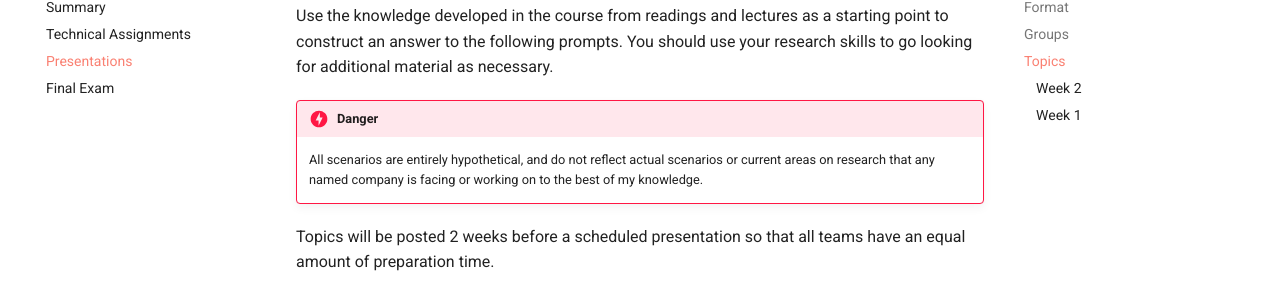
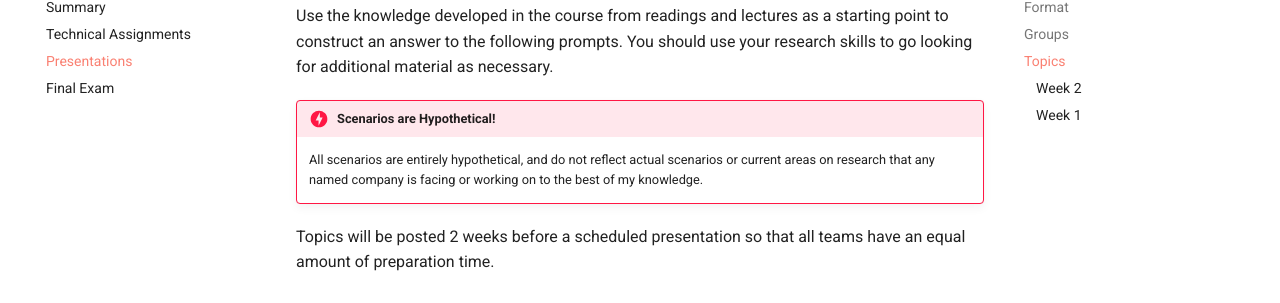
Before and after one commit to tisem-digital-marketing/2022-smwa, an MkDocs documentation site: the page built from docs/assessment/presentations.md, in a window 1280 px wide and 900 px high, scrolled down 946 px. Shown: the part 149-452 px from the top of the window. Built offline with MkDocs 1.6.1 and Material for MkDocs 9.7.7, drawn with Linux system fonts in a browser that asks for light colours.

Commit message:
give danger box a title

```diff
--- a/docs/assessment/presentations.md
+++ b/docs/assessment/presentations.md
@@ -36,7 +36,7 @@ Students are randomly assigned to two groups, one per presentation.
 Use the knowledge developed in the course from readings and lectures as a starting point to construct an answer to the following prompts.
 You should use your research skills to go looking for additional material as necessary.
 
-!!! danger
+!!! danger "Scenarios are Hypothetical!"
 
     All scenarios are entirely hypothetical, and do not reflect actual scenarios or current areas on research that any named company is facing or working on to the best of my knowledge.
 
```
